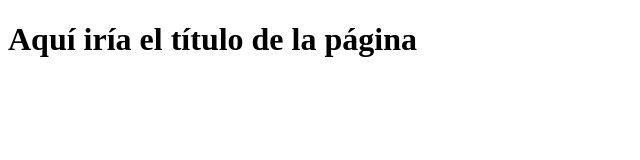
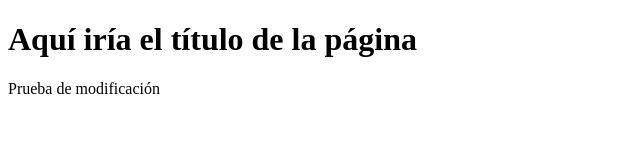
Before and after one commit to Crepuscular1968/Proyecto-Web-Empresa-C, a plain HTML site: page index.html in a window 1280 px wide. Shown: the whole page, without its empty margins (0-640 px from the left). Drawn offline with Linux system fonts and the light colour scheme.

Commit message:
Update index.html

```diff
--- a/index.html
+++ b/index.html
@@ -8,6 +8,7 @@
 </head>
 <body>
     <h1>Aquí iría el título de la página</h1>
+    <p>Prueba de modificación</p>
 
 </body>
 </html>
```
